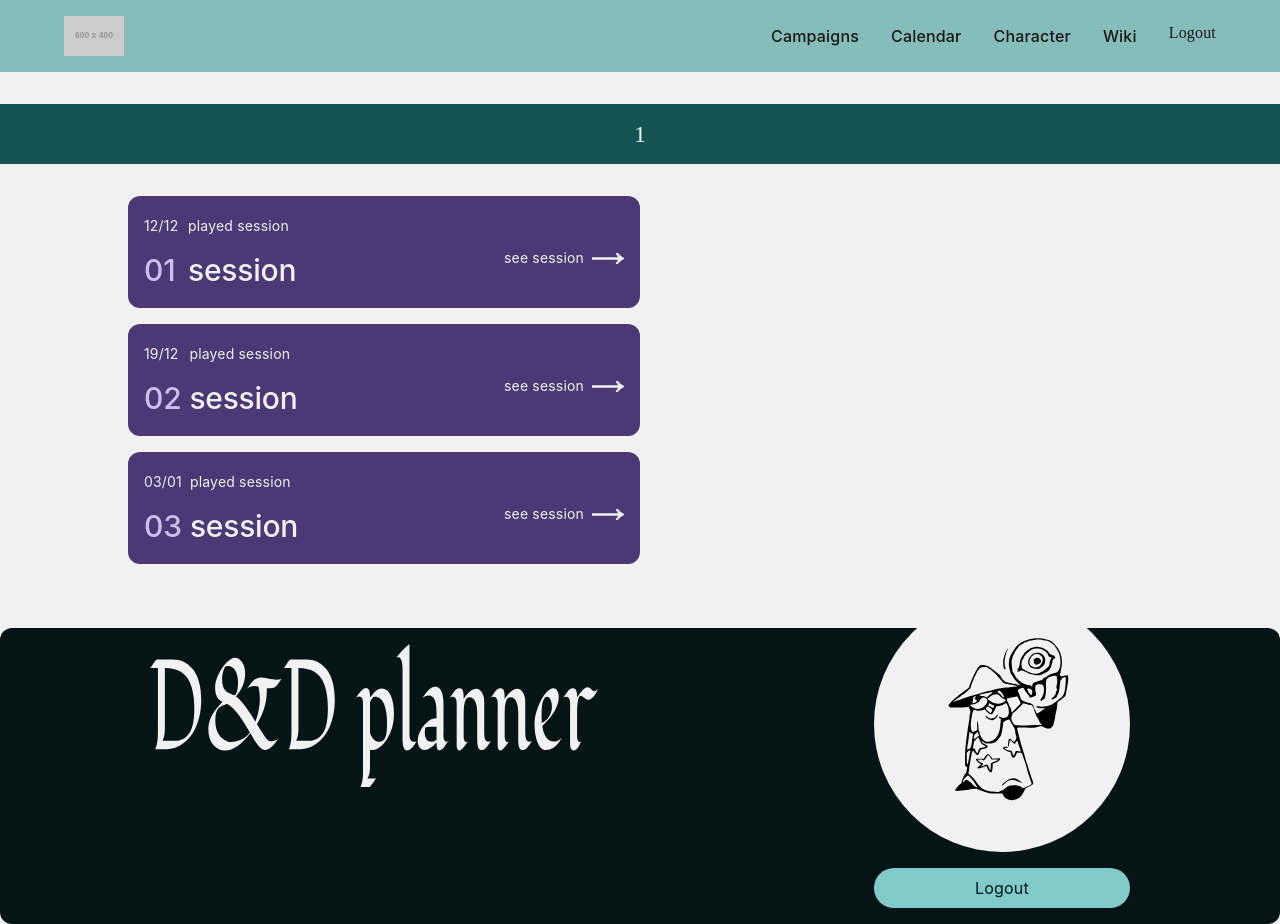
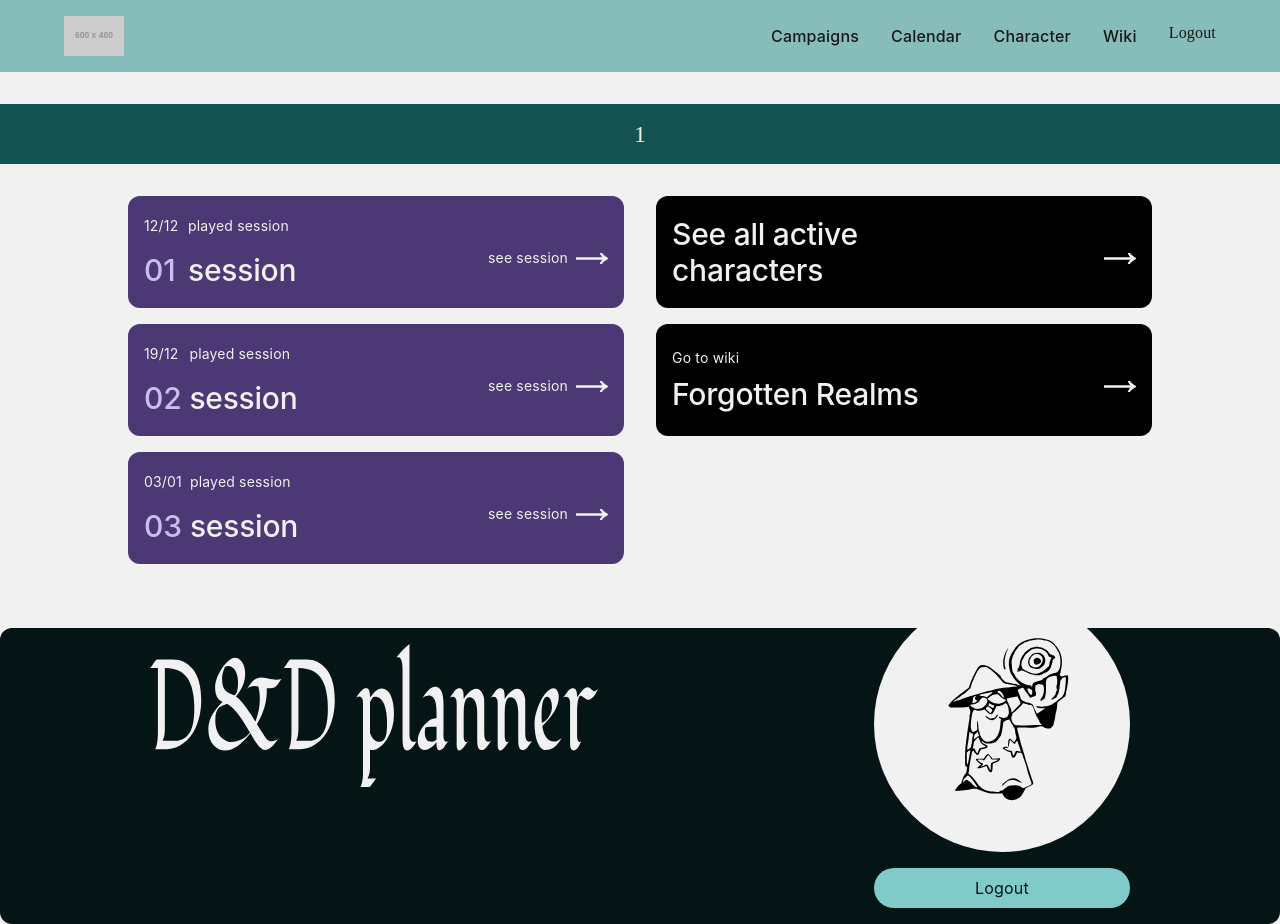
Before and after one commit to juleskj/dnd-react-flask, a React (Vite) app: page /campaigns/1 in a window 1280 px wide. Built offline with nearby package versions, Linux system fonts and the light colour scheme; a web font is replaced by a local one.

Commit message:
adding a new card for campaign page

```diff
--- /dev/null
+++ b/src/components/GoToPageCard.jsx
@@ -0,0 +1,21 @@
+import { Link } from "react-router";
+import WhiteArrow from "../assets/white-arrow.svg";
+
+export default function GoToPageCard({ link, cardTitle, additionalText, isAWikiLink }) {
+  return (
+    <Link to={isAWikiLink ? `/wiki/${link}` : link} className="active:scale-[0.98] hover:scale-[1.02] duration-100 ease-in">
+      <article className="flex flex-col justify-center h-28 w-full rounded-xl px-3 sm:px-4 py-5 text-left bg-black mb-4">
+        <div className="flex">
+          <div>
+            {additionalText && <p className="text-sm! pb-2 text-light-100">{additionalText}</p>}
+            <h2 className="font-sans! text-3xl! text-light-100">{cardTitle}</h2>
+          </div>
+          <div className="flex justify-end items-center gap-2 pt-3 grow">
+            <p className="text-sm! ">see session</p>
+            <img src={WhiteArrow} alt="arrow icon" className="w-8" />
+          </div>
+        </div>
+      </article>
+    </Link>
+  );
+}
--- a/src/pages/campaigns/SingleCampaign.jsx
+++ b/src/pages/campaigns/SingleCampaign.jsx
@@ -3,6 +3,7 @@ import { useParams } from "react-router";
 import fromSlug from "../../utils/FromSlug";
 import SessionCard from "../../components/SessionCard";
 import toSlug from "../../utils/ToSlug";
+import GoToPageCard from "../../components/GoToPageCard";
 
 function SingleCampaign() {
   const { slug } = useParams();
@@ -30,11 +31,15 @@ function SingleCampaign() {
   ];
   return (
     <MainLayout headerTitle={fromSlug(campaignSlug)} color="teal">
-      <section className="grid sm:grid-cols-2">
+      <section className="grid sm:grid-cols-2 gap-8">
         <div className="grid gap-4">
           {sessions.map((session) => (
             <SessionCard key={session.id} sessionNumber={session.sessionNumber} slug={session.slug} date={session.date} variant="small" />
           ))}
+        </div>
+        <div>
+          <GoToPageCard cardTitle="See all active characters" link={"/character"} />
+          <GoToPageCard cardTitle="Forgotten Realms" link={"Forgotten Realms"} isAWikiLink additionalText="Go to wiki" />
         </div>
       </section>
     </MainLayout>
```
